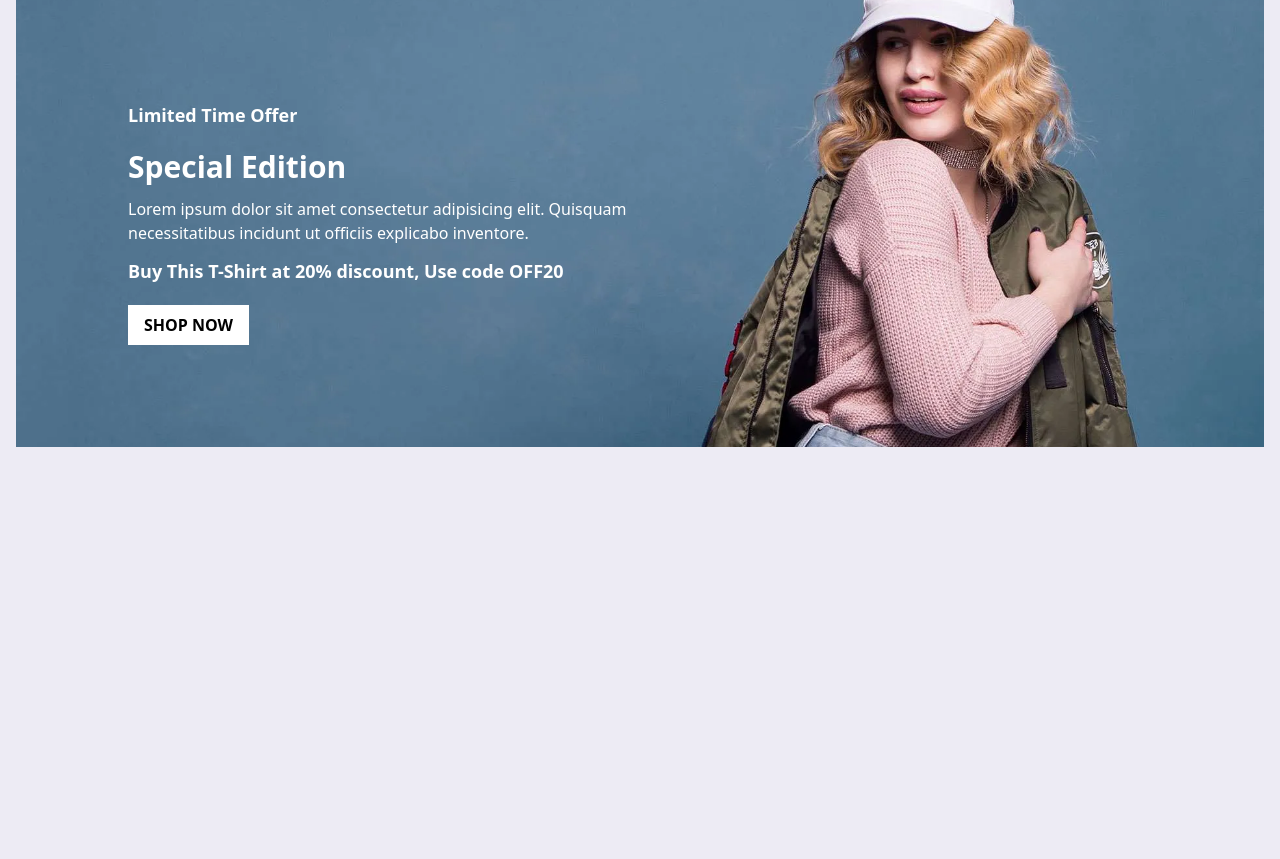
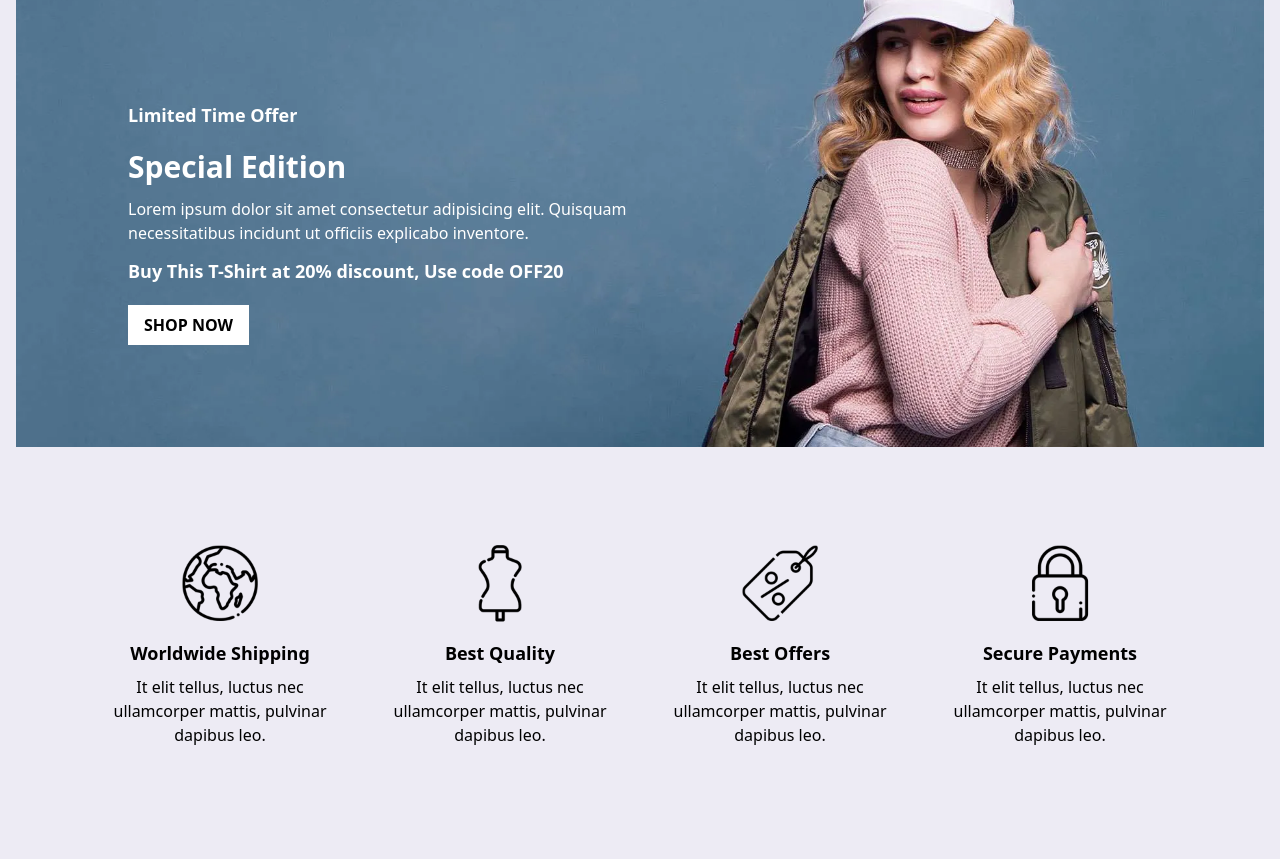
Before and after one commit to Lionel-hub1/dnk, a Django app: page / in a window 1280 px wide. Shown: the part 2035-2894 px from the top of the page. Before the commit the page ends 2482 px from the top, so only its background shows below. Run offline with Django 4.2, Linux system fonts and the light colour scheme; some libraries are stand-ins or nearby versions.

Commit message:
Done styling the services section as intended

```diff
--- a/templates/index.html
+++ b/templates/index.html
@@ -1100,6 +1100,75 @@
         </div>
       </section>
 
+      <section class="my-20 mx-20">
+        <!-- Services Section -->
+        <div class="flex flex-wrap justify-center">
+          <div class="w-full sm:w-1/2 md:w-1/4 lg:w-1/4 xl:w-1/4 p-4">
+            <div class="flex flex-col items-center text-center">
+              <img
+                src="{% static 'worldwide shipping.png' %}"
+                alt="Card 1"
+                class="w-20 h-20 object-fit"
+              />
+              <div class="p-4">
+                <h3 class="text-lg font-bold">Worldwide Shipping</h3>
+                <p class="mt-2">
+                  It elit tellus, luctus nec ullamcorper mattis, pulvinar
+                  dapibus leo.
+                </p>
+              </div>
+            </div>
+          </div>
+          <div class="w-full sm:w-1/2 md:w-1/4 lg:w-1/4 xl:w-1/4 p-4">
+            <div class="flex flex-col items-center text-center">
+              <img
+                src="{% static 'best quality.png' %}"
+                alt="Card 2"
+                class="w-20 h-20 object-fit"
+              />
+              <div class="p-4">
+                <h3 class="text-lg font-bold">Best Quality</h3>
+                <p class="mt-2">
+                  It elit tellus, luctus nec ullamcorper mattis, pulvinar
+                  dapibus leo.
+                </p>
+              </div>
+            </div>
+          </div>
+          <div class="w-full sm:w-1/2 md:w-1/4 lg:w-1/4 xl:w-1/4 p-4">
+            <div class="flex flex-col items-center text-center">
+              <img
+                src="{% static 'best offer.png' %}"
+                alt="Card 3"
+                class="w-20 h-20 object-fit"
+              />
+              <div class="p-4">
+                <h3 class="text-lg font-bold">Best Offers</h3>
+                <p class="mt-2">
+                  It elit tellus, luctus nec ullamcorper mattis, pulvinar
+                  dapibus leo.
+                </p>
+              </div>
+            </div>
+          </div>
+          <div class="w-full sm:w-1/2 md:w-1/4 lg:w-1/4 xl:w-1/4 p-4">
+            <div class="flex flex-col items-center text-center">
+              <img
+                src="{% static 'best secure.png' %}"
+                alt="Card 4"
+                class="w-20 h-20 object-fit"
+              />
+              <div class="p-4">
+                <h3 class="text-lg font-bold">Secure Payments</h3>
+                <p class="mt-2">
+                  It elit tellus, luctus nec ullamcorper mattis, pulvinar
+                  dapibus leo.
+                </p>
+              </div>
+            </div>
+          </div>
+        </div>
+      </section>
 
     </main>
   </body>
```
